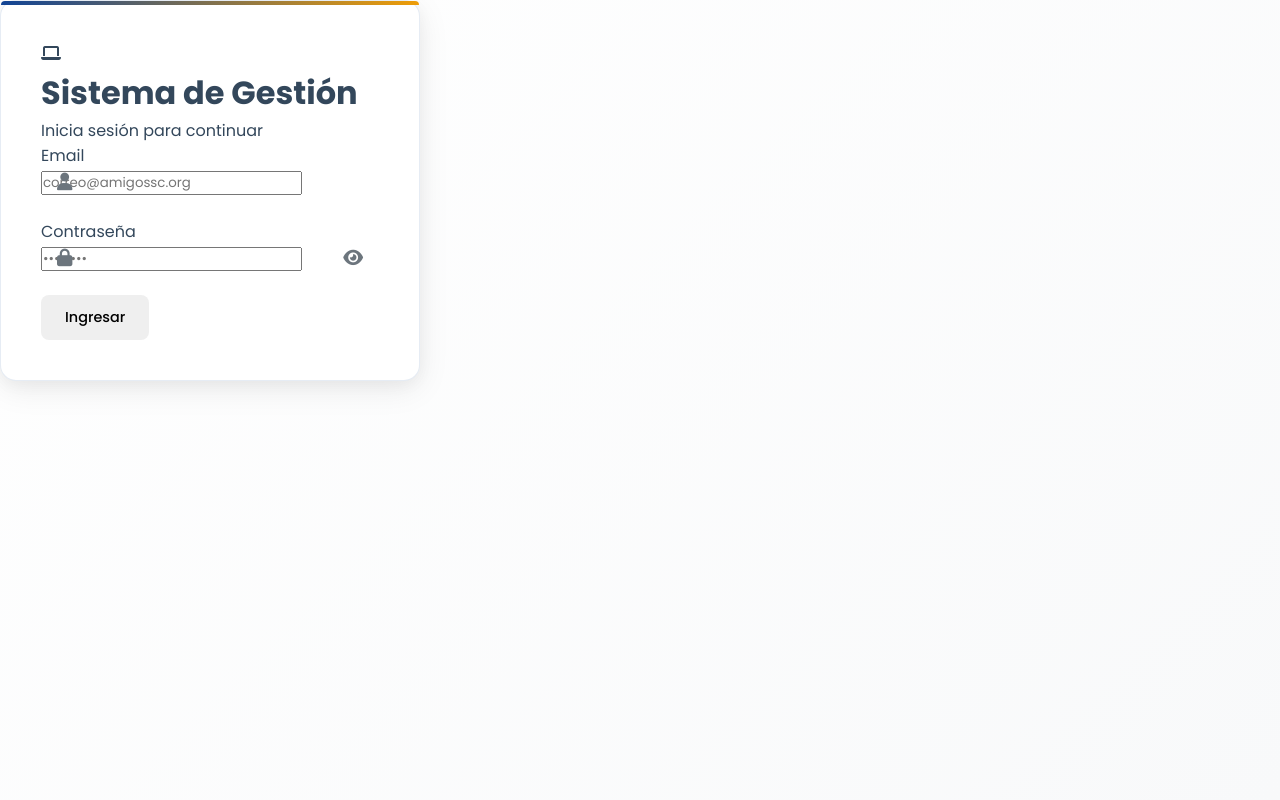
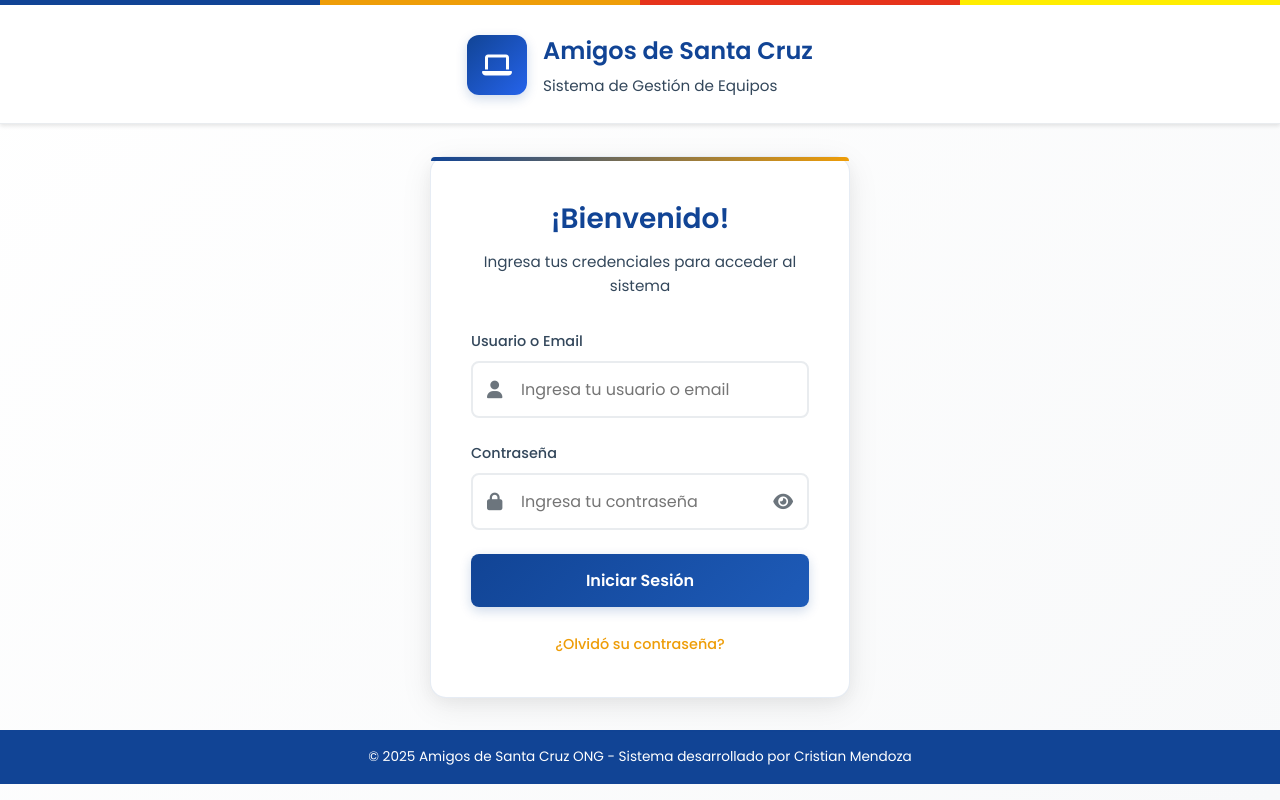
Before and after one commit to CristianMendozaH/ONG, an Angular app in the folder frontend/: page /login in a window 1280 px wide. Built offline with nearby package versions, Linux system fonts and the light colour scheme.

Commit message:
Funciona pero hay complicaciones con las rutas

```diff
--- a/frontend/src/app/app.config.ts
+++ b/frontend/src/app/app.config.ts
@@ -1,9 +1,7 @@
-// src/app/app.config.ts
 import { ApplicationConfig } from '@angular/core';
 import { provideRouter } from '@angular/router';
 import { provideHttpClient, withInterceptors } from '@angular/common/http';
-// 1. Importa el proveedor de animaciones
-import { provideAnimations } from '@angular/platform-browser/animations';
+import { provideAnimations } from '@angular/platform-browser/animations'; // <-- Asegúrate que esta línea exista
 
 import { routes } from './app.routes';
 import { authInterceptor } from './core/interceptors/auth.interceptor';
@@ -14,7 +12,6 @@ export const appConfig: ApplicationConfig = {
     provideHttpClient(
       withInterceptors([authInterceptor])
     ),
-    // 2. Añádelo aquí a la lista de providers
-    provideAnimations()
+    provideAnimations() // <-- Y que esta línea esté aquí
   ]
 };
--- a/frontend/src/app/core/layout/layout.component.html
+++ b/frontend/src/app/core/layout/layout.component.html
@@ -7,26 +7,26 @@
     </div>
 
     <div class="sidebar-menu">
-      <a *appIfRole="['admin', 'tech']" routerLink="/dashboard" routerLinkActive="active" class="menu-item">
+      <a *ngIf="userStore.currentUser()?.role === 'admin' || userStore.currentUser()?.role === 'tech'" routerLink="/dashboard" routerLinkActive="active" class="menu-item">
         <i class="fa-solid fa-gauge"></i><span>Dashboard</span>
       </a>
-      <a *appIfRole="['admin', 'tech']" routerLink="/equipos" routerLinkActive="active" class="menu-item">
+      <a *ngIf="userStore.currentUser()?.role === 'admin' || userStore.currentUser()?.role === 'tech'" routerLink="/equipos" routerLinkActive="active" class="menu-item">
         <i class="fa-solid fa-desktop"></i><span>Equipos</span>
       </a>
-      <a *appIfRole="['admin', 'tech']" routerLink="/prestamos" routerLinkActive="active" class="menu-item">
+      <a *ngIf="userStore.currentUser()?.role === 'admin' || userStore.currentUser()?.role === 'tech'" routerLink="/prestamos" routerLinkActive="active" class="menu-item">
         <i class="fa-solid fa-share-nodes"></i><span>Préstamos</span>
       </a>
-      <a *appIfRole="['admin', 'tech']" routerLink="/mantenimiento" routerLinkActive="active" class="menu-item">
+      <a *ngIf="userStore.currentUser()?.role === 'admin' || userStore.currentUser()?.role === 'tech'" routerLink="/mantenimiento" routerLinkActive="active" class="menu-item">
         <i class="fa-solid fa-screwdriver-wrench"></i><span>Mantenimiento</span>
       </a>
-      <a *appIfRole="['admin', 'tech']" routerLink="/reportes" routerLinkActive="active" class="menu-item">
+      <a *ngIf="userStore.currentUser()?.role === 'admin' || userStore.currentUser()?.role === 'tech'" routerLink="/reportes" routerLinkActive="active" class="menu-item">
         <i class="fa-solid fa-chart-column"></i><span>Reportes</span>
       </a>
 
-      <a *appIfRole="'admin'" routerLink="/usuarios" routerLinkActive="active" class="menu-item">
+      <a *ngIf="userStore.isAdmin()" routerLink="/usuarios" routerLinkActive="active" class="menu-item">
         <i class="fa-solid fa-users"></i><span>Usuarios</span>
       </a>
-      <a *appIfRole="'admin'" routerLink="/config" routerLinkActive="active" class="menu-item">
+      <a *ngIf="userStore.isAdmin()" routerLink="/config" routerLinkActive="active" class="menu-item">
         <i class="fa-solid fa-gear"></i><span>Configuración</span>
       </a>
 
--- a/frontend/src/app/features/auth/login.component.html
+++ b/frontend/src/app/features/auth/login.component.html
@@ -1,17 +1,34 @@
-<div class="login-bg">
-  <form class="login-card" [formGroup]="form" (ngSubmit)="submit()">
-    <div class="logo"><i class="fas fa-laptop"></i></div>
-    <h1>Sistema de Gestión</h1>
-    <p class="subtitle">Inicia sesión para continuar</p>
+<div class="bg-decoration"></div>
 
+<header class="header">
+  <div class="logo-container">
+    <div class="logo">
+      <i class="fas fa-laptop"></i>
+    </div>
+    <div>
+      <h1 class="org-name">Amigos de Santa Cruz</h1>
+      <p class="system-title">Sistema de Gestión de Equipos</p>
+    </div>
+  </div>
+</header>
+
+<main class="main-container">
+  <div class="login-card">
+    <div class="welcome-text">
+      <h2 class="welcome-title">¡Bienvenido!</h2>
+      <p class="welcome-subtitle">Ingresa tus credenciales para acceder al sistema</p>
+    </div>
+
+    <form [formGroup]="form" (ngSubmit)="submit()">
       <div class="form-group">
-      <label for="email">Email</label>
+        <label for="email" class="form-label">Usuario o Email</label>
         <div class="input-container">
           <input
             id="email"
             type="email"
+            class="form-input"
+            placeholder="Ingresa tu usuario o email"
             formControlName="email"
-          placeholder="correo@amigossc.org"
             [ngClass]="{ 'error': isInvalid('email'), 'success': isValid('email') }"
           />
           <i class="fas fa-user input-icon"></i>
@@ -23,13 +40,14 @@
       </div>
 
       <div class="form-group">
-      <label for="password">Contraseña</label>
+        <label for="password" class="form-label">Contraseña</label>
         <div class="input-container">
           <input
             id="password"
             [type]="passwordFieldType"
+            class="form-input"
+            placeholder="Ingresa tu contraseña"
             formControlName="password"
-          placeholder="••••••••"
             [ngClass]="{ 'error': isInvalid('password'), 'success': isValid('password') }"
           />
           <i class="fas fa-lock input-icon"></i>
@@ -48,9 +66,23 @@
         {{ apiError }}
       </div>
 
-    <button class="btn" [disabled]="loading">
-      <span *ngIf="!loading">Ingresar</span>
-      <span *ngIf="loading">Ingresando...</span>
+      <button type="submit" class="login-button" [disabled]="loading">
+        <ng-container *ngIf="!loading; else loadingState">
+          <span>Iniciar Sesión</span>
+        </ng-container>
+        <ng-template #loadingState>
+          <div class="loading-spinner"></div>
+          <span>Iniciando sesión...</span>
+        </ng-template>
       </button>
+
+      <div class="forgot-password">
+        <a href="#" class="forgot-link">¿Olvidó su contraseña?</a>
+      </div>
     </form>
   </div>
+</main>
+
+<footer class="footer">
+  <p>&copy; 2025 Amigos de Santa Cruz ONG - Sistema desarrollado por Cristian Mendoza</p>
+</footer>
--- a/frontend/src/app/features/auth/login.component.ts
+++ b/frontend/src/app/features/auth/login.component.ts
@@ -1,3 +1,4 @@
+// src/app/features/auth/login.component.ts
 import { Component, inject } from '@angular/core';
 import { CommonModule } from '@angular/common';
 import { ReactiveFormsModule, FormBuilder, Validators } from '@angular/forms';
@@ -10,18 +11,18 @@ import { LoginDto } from '../../shared/interfaces/models';
   standalone: true,
   imports: [CommonModule, ReactiveFormsModule],
   templateUrl: './login.component.html',
-  styleUrl: './login.component.scss'
+  styleUrl: './login.component.scss' // Asegúrate de que esta línea apunte a tu archivo de estilos
 })
 export class LoginComponent {
   private fb = inject(FormBuilder);
   private authService = inject(AuthService);
   private router = inject(Router);
 
-  // --- LÓGICA AÑADIDA ---
+  // --- Lógica completa para el formulario ---
   loading = false;
-  submitted = false; // Para saber si el usuario ya intentó enviar el formulario
-  apiError = ''; // Para guardar el error del servidor (ej: "credenciales inválidas")
-  passwordFieldType: 'password' | 'text' = 'password'; // Controla si la contraseña se ve o no
+  submitted = false;
+  apiError = '';
+  passwordFieldType: 'password' | 'text' = 'password';
 
   form = this.fb.group({
     email: ['', [Validators.required, Validators.email]],
@@ -48,20 +49,17 @@ export class LoginComponent {
     });
   }
 
-  // --- FUNCIONES AÑADIDAS PARA EL TEMPLATE ---
+  // --- Funciones para el template HTML ---
 
-  // Función para mostrar/ocultar la contraseña
   togglePasswordVisibility(): void {
     this.passwordFieldType = this.passwordFieldType === 'password' ? 'text' : 'password';
   }
 
-  // Función para verificar si un campo es inválido y debe mostrar error
   isInvalid(controlName: 'email' | 'password'): boolean {
     const control = this.form.get(controlName);
     return !!control && control.invalid && (control.touched || this.submitted);
   }
 
-  // Función para marcar un campo como válido (borde verde)
   isValid(controlName: 'email' | 'password'): boolean {
     const control = this.form.get(controlName);
     return !!control && control.valid && (control.touched || this.submitted);
```
Also changed, not shown: frontend/package.json (+10 -9 lines), frontend/src/app/core/layout/layout.component.ts (+2 -6 lines), 1 other file (tests, documents, lock files or other folders). Lines whose indentation alone changed are shown as unchanged.
